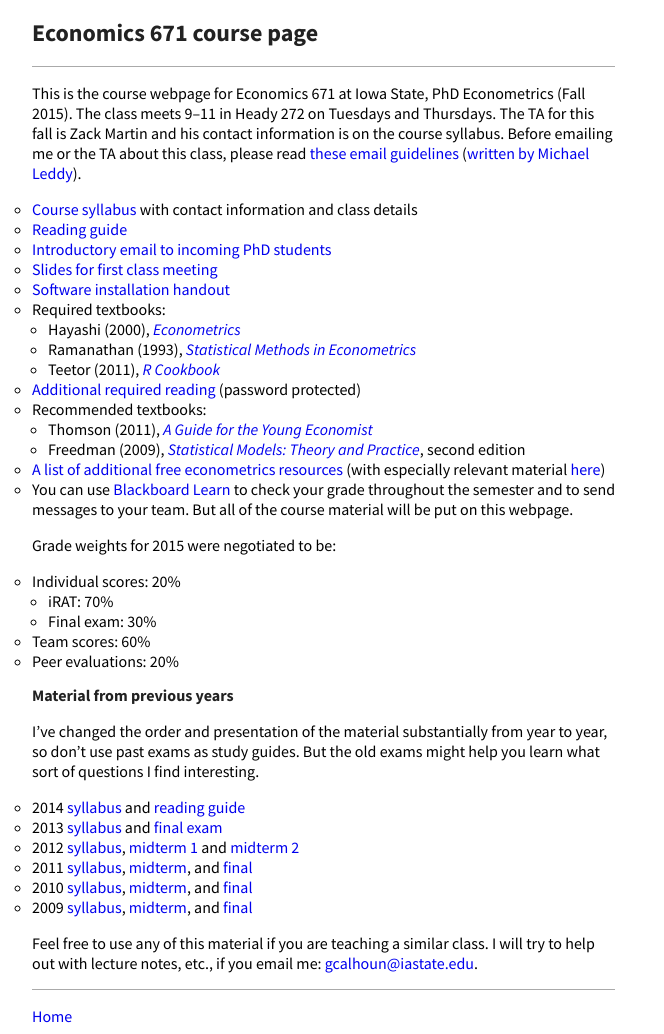
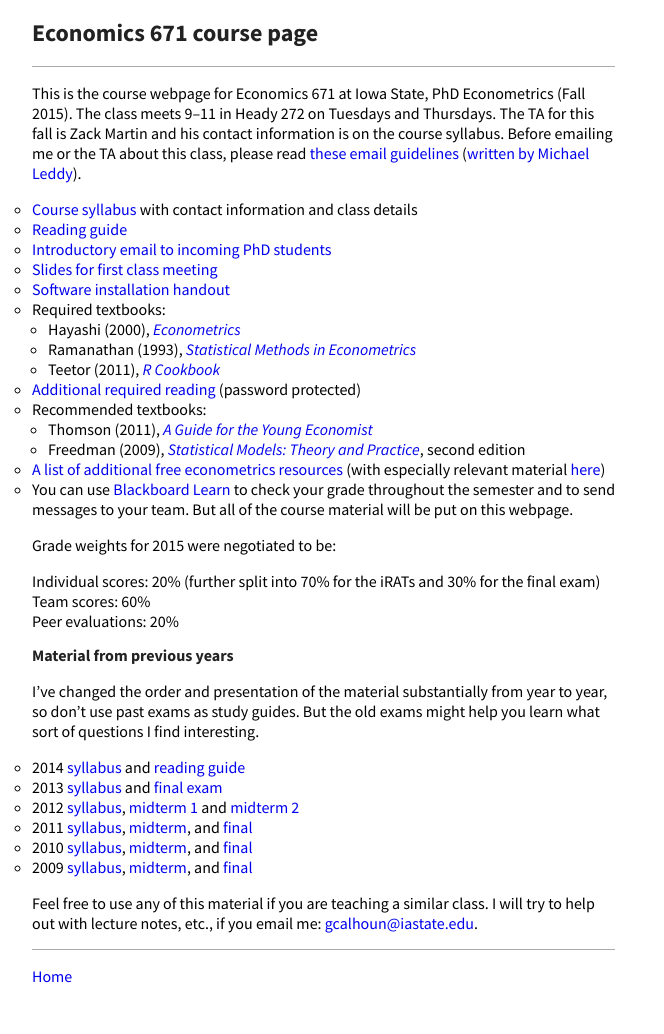
Before and after one commit to mmkuang/grayclhn.github.io, a Jekyll site: the page built from 671/index.md, in a window 1280 px wide. Shown: the whole page, without its empty margins (0-664 px from the left). Built offline with Jekyll 4.4.1, drawn with Linux system fonts in a browser that asks for light colours; Markdown is read by kramdown in place of the engine named in the settings; after the commit the page ends 994 px from its top, so only the background shows below that.

Commit message:
Tweak formatting of 671 grade weights

```diff
--- a/671/index.md
+++ b/671/index.md
@@ -32,11 +32,10 @@
 
 Grade weights for 2015 were negotiated to be:
 
-* Individual scores: 20%
-  * iRAT: 70%
-  * Final exam: 30%
-* Team scores: 60%
-* Peer evaluations: 20%
+Individual scores: 20% (further split into 70% for the iRATs and 30%
+for the final exam)
+Team scores: 60%
+Peer evaluations: 20%
 
 [Blackboard Learn]: https://bb.its.iastate.edu
 [leddy]: http://mleddy.blogspot.com/2005/01/how-to-e-mail-professor.html
```
